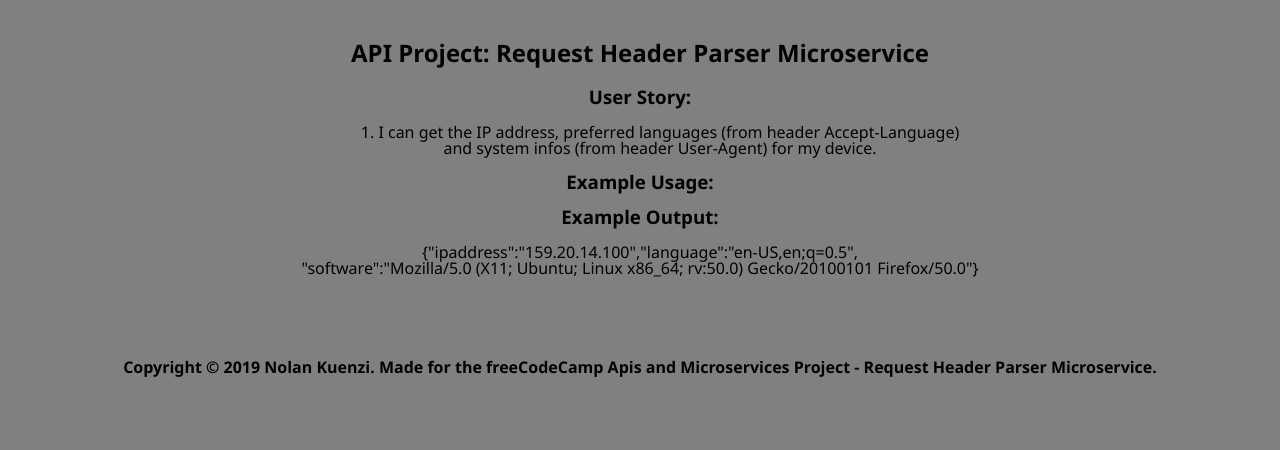
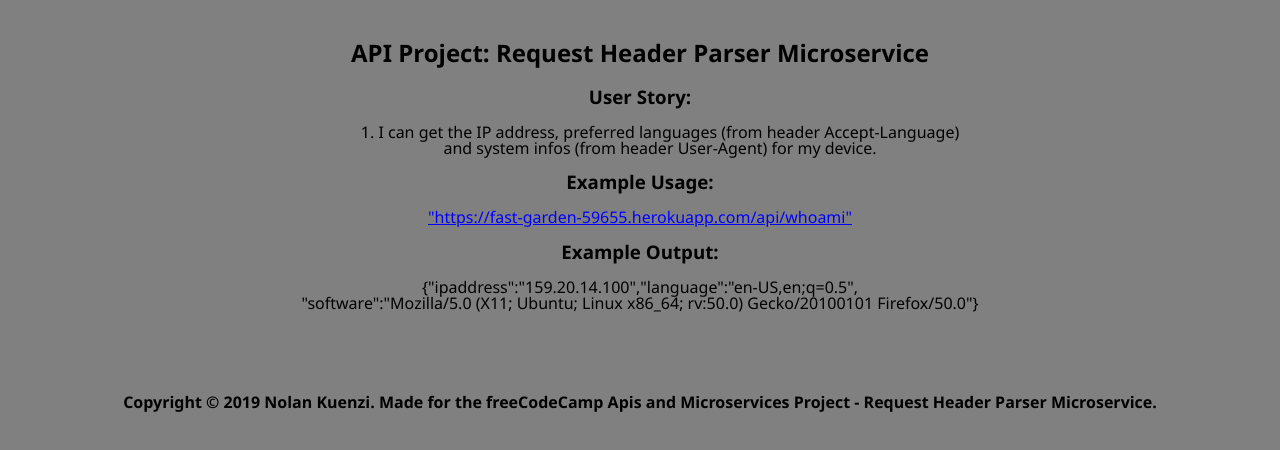
Before and after one commit to NolanKuenzi/requestHeaderParserMicroservice, a website: page views/index.html in a window 1280 px wide. Drawn offline with Linux system fonts and the light colour scheme; files that its build step writes are made by us from their sources.

Commit message:
project link added

```diff
--- a/public/style.css
+++ b/public/style.css
@@ -13,6 +13,10 @@ h2 {
   line-height: 1em;
 }
 
+a {
+  color: blue;
+}
+
 ol li {
   list-style-position: inside;
 }
--- a/views/index.html
+++ b/views/index.html
@@ -18,7 +18,7 @@
              </li>
            </ol>
            <h3>Example Usage:</h3>
-           <a href=""></a>
+           <a href="https://fast-garden-59655.herokuapp.com/api/whoami">"https://fast-garden-59655.herokuapp.com/api/whoami"</a>
            <h3>Example Output:</h3>
            <p>{"ipaddress":"159.20.14.100","language":"en-US,en;q=0.5",<br>
             "software":"Mozilla/5.0 (X11; Ubuntu; Linux x86_64; rv:50.0) Gecko/20100101 Firefox/50.0"}</p>
```
